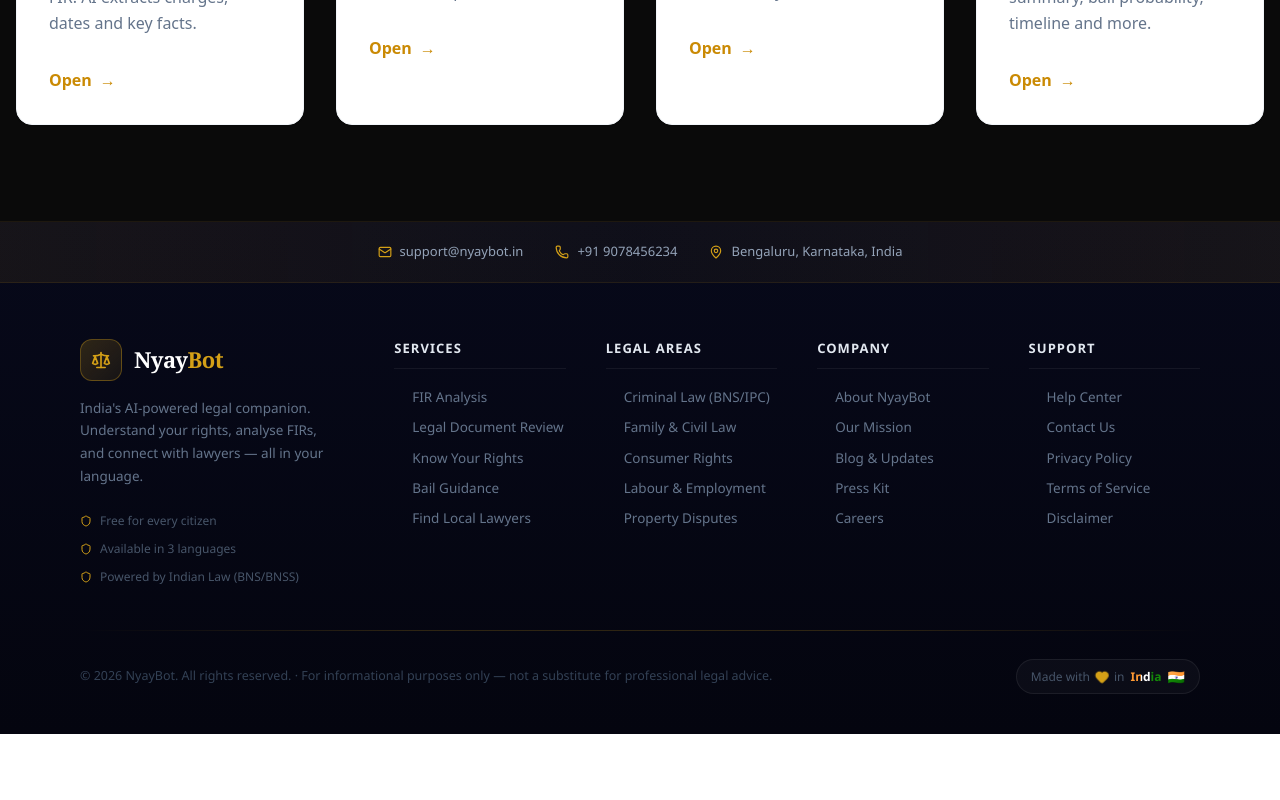
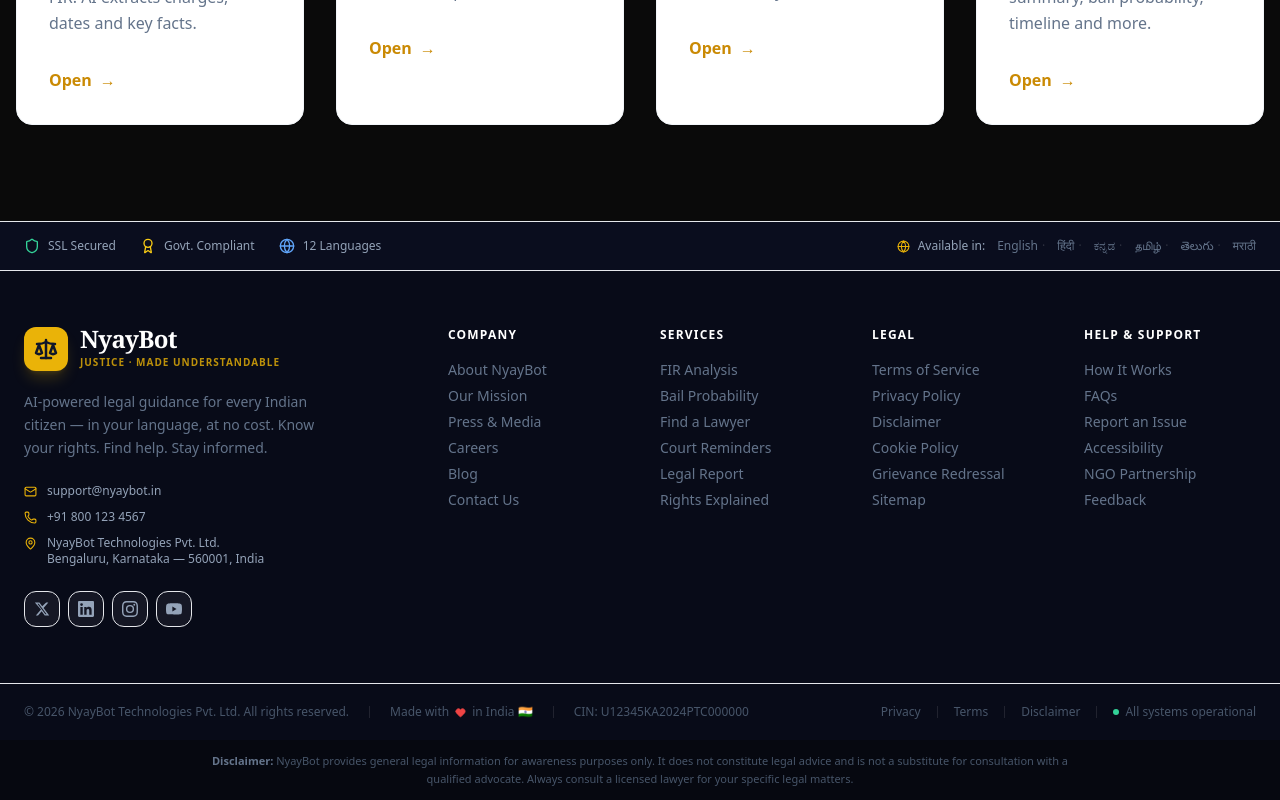
Before and after one commit to AbhishekBRajpurohit/nyaybot-frontend, a React (Vite) app: page / in a window 1280 px wide. Shown: the part 1601-2401 px from the top of the page. Before the commit the page ends 2335 px from the top, so only its background shows below. Built offline with nearby package versions, Linux system fonts and the light colour scheme; no server answers.

Commit message:
updated files

```diff
--- a/src/components/Footer.jsx
+++ b/src/components/Footer.jsx
@@ -1,237 +1,174 @@
 import React from "react";
-import { Scale, Mail, Phone, MapPin, ExternalLink, Heart, Shield, ChevronRight } from "lucide-react";
+import { Scale, Mail, Phone, MapPin, Heart, ExternalLink, Shield, Award, Globe } from "lucide-react";
+import { t } from "../i18n";
 
-// Replace `t(lang, key)` with your own i18n import if needed
-const t = (lang, key) => key;
-
-export default function Footer({ lang = "en" }) {
-  const year = new Date().getFullYear();
-
-  const sections = [
-    {
-      title: "Services",
-      links: [
-        { label: "FIR Analysis", href: "#" },
-        { label: "Legal Document Review", href: "#" },
-        { label: "Know Your Rights", href: "#" },
-        { label: "Bail Guidance", href: "#" },
-        { label: "Find Local Lawyers", href: "#" },
-      ],
-    },
-    {
-      title: "Legal Areas",
-      links: [
-        { label: "Criminal Law (BNS/IPC)", href: "#" },
-        { label: "Family & Civil Law", href: "#" },
-        { label: "Consumer Rights", href: "#" },
-        { label: "Labour & Employment", href: "#" },
-        { label: "Property Disputes", href: "#" },
-      ],
-    },
-    {
+const FOOTER_LINKS = {
+  company: {
     title: "Company",
     links: [
       { label: "About NyayBot", href: "#" },
       { label: "Our Mission", href: "#" },
-        { label: "Blog & Updates", href: "#" },
-        { label: "Press Kit", href: "#" },
+      { label: "Press & Media", href: "#" },
       { label: "Careers", href: "#" },
+      { label: "Blog", href: "#" },
+      { label: "Contact Us", href: "#" },
     ],
   },
+  services: {
+    title: "Services",
+    links: [
+      { label: "FIR Analysis", href: "#" },
+      { label: "Bail Probability", href: "#" },
+      { label: "Find a Lawyer", href: "#" },
+      { label: "Court Reminders", href: "#" },
+      { label: "Legal Report", href: "#" },
+      { label: "Rights Explained", href: "#" },
+    ],
+  },
+  legal: {
+    title: "Legal",
+    links: [
+      { label: "Terms of Service", href: "#" },
+      { label: "Privacy Policy", href: "#" },
+      { label: "Disclaimer", href: "#" },
+      { label: "Cookie Policy", href: "#" },
+      { label: "Grievance Redressal", href: "#" },
+      { label: "Sitemap", href: "#" },
+    ],
+  },
+  support: {
+    title: "Help & Support",
+    links: [
+      { label: "How It Works", href: "#" },
+      { label: "FAQs", href: "#" },
+      { label: "Report an Issue", href: "#" },
+      { label: "Accessibility", href: "#" },
+      { label: "NGO Partnership", href: "#" },
+      { label: "Feedback", href: "#" },
+    ],
+  },
+};
+
+const BADGES = [
+  { icon: <Shield size={16} className="text-emerald-400" />, label: "SSL Secured" },
+  { icon: <Award size={16} className="text-yellow-400" />, label: "Govt. Compliant" },
+  { icon: <Globe size={16} className="text-blue-400" />, label: "12 Languages" },
+];
+
+const SOCIALS = [
   {
-      title: "Support",
-      links: [
-        { label: "Help Center", href: "#" },
-        { label: "Contact Us", href: "#" },
-        { label: "Privacy Policy", href: "#" },
-        { label: "Terms of Service", href: "#" },
-        { label: "Disclaimer", href: "#" },
-      ],
+    href: "#", label: "Twitter",
+    icon: <svg width="16" height="16" viewBox="0 0 24 24" fill="currentColor"><path d="M18.244 2.25h3.308l-7.227 8.26 8.502 11.24H16.17l-4.714-6.231-5.401 6.231H2.744l7.736-8.849L1.254 2.25H8.08l4.253 5.622 5.911-5.622zm-1.161 17.52h1.833L7.084 4.126H5.117z"/></svg>
+  },
+  {
+    href: "#", label: "LinkedIn",
+    icon: <svg width="16" height="16" viewBox="0 0 24 24" fill="currentColor"><path d="M20.447 20.452h-3.554v-5.569c0-1.328-.027-3.037-1.852-3.037-1.853 0-2.136 1.445-2.136 2.939v5.667H9.351V9h3.414v1.561h.046c.477-.9 1.637-1.85 3.37-1.85 3.601 0 4.267 2.37 4.267 5.455v6.286zM5.337 7.433a2.062 2.062 0 01-2.063-2.065 2.064 2.064 0 112.063 2.065zm1.782 13.019H3.555V9h3.564v11.452zM22.225 0H1.771C.792 0 0 .774 0 1.729v20.542C0 23.227.792 24 1.771 24h20.451C23.2 24 24 23.227 24 22.271V1.729C24 .774 23.2 0 22.222 0h.003z"/></svg>
+  },
+  {
+    href: "#", label: "Instagram",
+    icon: <svg width="16" height="16" viewBox="0 0 24 24" fill="currentColor"><path d="M12 2.163c3.204 0 3.584.012 4.85.07 3.252.148 4.771 1.691 4.919 4.919.058 1.265.069 1.645.069 4.849 0 3.205-.012 3.584-.069 4.849-.149 3.225-1.664 4.771-4.919 4.919-1.266.058-1.644.07-4.85.07-3.204 0-3.584-.012-4.849-.07-3.26-.149-4.771-1.699-4.919-4.92-.058-1.265-.07-1.644-.07-4.849 0-3.204.013-3.583.07-4.849.149-3.227 1.664-4.771 4.919-4.919 1.266-.057 1.645-.069 4.849-.069zM12 0C8.741 0 8.333.014 7.053.072 2.695.272.273 2.69.073 7.052.014 8.333 0 8.741 0 12c0 3.259.014 3.668.072 4.948.2 4.358 2.618 6.78 6.98 6.98C8.333 23.986 8.741 24 12 24c3.259 0 3.668-.014 4.948-.072 4.354-.2 6.782-2.618 6.979-6.98.059-1.28.073-1.689.073-4.948 0-3.259-.014-3.667-.072-4.947-.196-4.354-2.617-6.78-6.979-6.98C15.668.014 15.259 0 12 0zm0 5.838a6.162 6.162 0 100 12.324 6.162 6.162 0 000-12.324zM12 16a4 4 0 110-8 4 4 0 010 8zm6.406-11.845a1.44 1.44 0 100 2.881 1.44 1.44 0 000-2.881z"/></svg>
+  },
+  {
+    href: "#", label: "YouTube",
+    icon: <svg width="16" height="16" viewBox="0 0 24 24" fill="currentColor"><path d="M23.498 6.186a3.016 3.016 0 00-2.122-2.136C19.505 3.545 12 3.545 12 3.545s-7.505 0-9.377.505A3.017 3.017 0 00.502 6.186C0 8.07 0 12 0 12s0 3.93.502 5.814a3.016 3.016 0 002.122 2.136c1.871.505 9.376.505 9.376.505s7.505 0 9.377-.505a3.015 3.015 0 002.122-2.136C24 15.93 24 12 24 12s0-3.93-.502-5.814zM9.545 15.568V8.432L15.818 12l-6.273 3.568z"/></svg>
   },
 ];
 
+const LANGUAGES = ["English", "हिंदी", "ಕನ್ನಡ", "தமிழ்", "తెలుగు", "मराठी"];
+
+export default function Footer({ lang = "en" }) {
   return (
-    <footer
-      style={{
-        background: "linear-gradient(180deg, #07091a 0%, #04050f 100%)",
-        borderTop: "1px solid rgba(212,160,23,0.12)",
-        fontFamily: "'DM Sans', 'Segoe UI', sans-serif",
-      }}
-    >
-      {/* Top strip */}
-      <div
-        style={{
-          background: "linear-gradient(90deg, rgba(212,160,23,0.08) 0%, rgba(212,160,23,0.04) 50%, rgba(212,160,23,0.08) 100%)",
-          borderBottom: "1px solid rgba(212,160,23,0.1)",
-          padding: "20px 40px",
-          display: "flex",
-          flexWrap: "wrap",
-          alignItems: "center",
-          justifyContent: "center",
-          gap: "32px",
-        }}
-      >
-        {[
-          { icon: <Mail size={14} />, label: "support@nyaybot.in" },
-          { icon: <Phone size={14} />, label: "+91 9078456234" },
-          { icon: <MapPin size={14} />, label: "Bengaluru, Karnataka, India" },
-        ].map(({ icon, label }) => (
-          <span
-            key={label}
-            style={{
-              display: "flex",
-              alignItems: "center",
-              gap: "8px",
-              color: "#94a3b8",
-              fontSize: "13px",
-              fontWeight: 500,
-            }}
-          >
-            <span style={{ color: "#d4a017" }}>{icon}</span>
-            {label}
+    <footer className="bg-[#080b18] border-t border-white/8 text-slate-400 text-sm">
+
+      {/* ── Top band: trust badges ── */}
+      <div className="border-b border-white/6 bg-[#0a0d1e]">
+        <div className="max-w-7xl mx-auto px-6 py-4 flex flex-wrap items-center justify-between gap-4">
+          <div className="flex items-center gap-6 flex-wrap">
+            {BADGES.map((b, i) => (
+              <div key={i} className="flex items-center gap-2 text-xs font-medium text-slate-400">
+                {b.icon}
+                <span>{b.label}</span>
+              </div>
+            ))}
+          </div>
+          <div className="flex items-center gap-2 text-xs text-slate-500">
+            <Globe size={13} className="text-yellow-500" />
+            <span className="font-medium text-slate-400 mr-1">Available in:</span>
+            {LANGUAGES.map((l, i) => (
+              <span key={i} className="hover:text-yellow-400 cursor-pointer transition-colors">
+                {l}{i < LANGUAGES.length - 1 && <span className="mx-1 text-white/15">·</span>}
               </span>
             ))}
           </div>
-
-      {/* Main grid */}
-      <div
-        style={{
-          maxWidth: "1200px",
-          margin: "0 auto",
-          padding: "56px 40px 40px",
-        }}
-      >
-        <div
-          style={{
-            display: "grid",
-            gridTemplateColumns: "1.6fr 1fr 1fr 1fr 1fr",
-            gap: "40px",
-            alignItems: "start",
-          }}
-        >
-          {/* Brand column */}
-          <div>
-            {/* Logo */}
-            <div style={{ display: "flex", alignItems: "center", gap: "12px", marginBottom: "16px" }}>
-              <div
-                style={{
-                  width: "42px",
-                  height: "42px",
-                  borderRadius: "12px",
-                  background: "linear-gradient(135deg, rgba(212,160,23,0.2) 0%, rgba(212,160,23,0.08) 100%)",
-                  border: "1px solid rgba(212,160,23,0.35)",
-                  display: "flex",
-                  alignItems: "center",
-                  justifyContent: "center",
-                }}
-              >
-                <Scale size={20} color="#d4a017" />
         </div>
-              <span
-                style={{
-                  fontSize: "22px",
-                  fontWeight: 800,
-                  color: "#fff",
-                  fontFamily: "'Georgia', serif",
-                  letterSpacing: "-0.5px",
-                }}
-              >
-                Nyay<span style={{ color: "#d4a017" }}>Bot</span>
-              </span>
       </div>
 
-            <p
-              style={{
-                color: "#64748b",
-                fontSize: "13.5px",
-                lineHeight: "1.7",
-                marginBottom: "24px",
-                maxWidth: "260px",
-              }}
-            >
-              India's AI-powered legal companion. Understand your rights, analyse FIRs, and connect with lawyers — all in your language.
+      {/* ── Main footer grid ── */}
+      <div className="max-w-7xl mx-auto px-6 py-14 grid grid-cols-1 md:grid-cols-2 lg:grid-cols-6 gap-10">
+
+        {/* Brand column — spans 2 cols */}
+        <div className="lg:col-span-2">
+          {/* Logo */}
+          <div className="flex items-center gap-3 mb-5">
+            <div className="w-11 h-11 bg-yellow-500 rounded-xl flex items-center justify-center shadow-lg shadow-yellow-500/20 shrink-0">
+              <Scale size={24} strokeWidth={2.5} className="text-slate-900" />
+            </div>
+            <div>
+              <span className="text-2xl font-serif font-bold text-white tracking-tight leading-none block">NyayBot</span>
+              <span className="text-[10px] text-yellow-500/80 font-bold tracking-widest uppercase leading-none">Justice · Made Understandable</span>
+            </div>
+          </div>
+
+          <p className="text-slate-500 text-sm leading-relaxed mb-6 max-w-xs">
+            AI-powered legal guidance for every Indian citizen — in your language, at no cost. Know your rights. Find help. Stay informed.
           </p>
 
-            {/* Trust badges */}
-            <div style={{ display: "flex", flexDirection: "column", gap: "10px" }}>
-              {[
-                "Free for every citizen",
-                "Available in 3 languages",
-                "Powered by Indian Law (BNS/BNSS)",
-              ].map((badge) => (
-                <span
-                  key={badge}
-                  style={{
-                    display: "flex",
-                    alignItems: "center",
-                    gap: "8px",
-                    color: "#475569",
-                    fontSize: "12px",
-                    fontWeight: 500,
-                  }}
+          {/* Contact info */}
+          <div className="space-y-2.5 mb-6">
+            <div className="flex items-center gap-2.5 text-xs">
+              <Mail size={13} className="text-yellow-500 shrink-0" />
+              <a href="mailto:support@nyaybot.in" className="hover:text-yellow-400 transition-colors">support@nyaybot.in</a>
+            </div>
+            <div className="flex items-center gap-2.5 text-xs">
+              <Phone size={13} className="text-yellow-500 shrink-0" />
+              <a href="tel:+918001234567" className="hover:text-yellow-400 transition-colors">+91 800 123 4567</a>
+            </div>
+            <div className="flex items-start gap-2.5 text-xs">
+              <MapPin size={13} className="text-yellow-500 shrink-0 mt-0.5" />
+              <span>NyayBot Technologies Pvt. Ltd.<br />Bengaluru, Karnataka — 560001, India</span>
+            </div>
+          </div>
+
+          {/* Socials */}
+          <div className="flex items-center gap-2">
+            {SOCIALS.map((s, i) => (
+              <a
+                key={i}
+                href={s.href}
+                aria-label={s.label}
+                className="w-9 h-9 rounded-xl bg-white/5 border border-white/8 flex items-center justify-center text-slate-400 hover:text-yellow-400 hover:border-yellow-500/30 hover:bg-yellow-500/8 transition-all"
               >
-                  <Shield size={12} color="#d4a017" />
-                  {badge}
-                </span>
+                {s.icon}
+              </a>
             ))}
           </div>
         </div>
 
         {/* Link columns */}
-          {sections.map((section) => (
-            <div key={section.title}>
-              <p
-                style={{
-                  color: "#e2e8f0",
-                  fontSize: "13px",
-                  fontWeight: 700,
-                  letterSpacing: "0.08em",
-                  textTransform: "uppercase",
-                  marginBottom: "18px",
-                  paddingBottom: "10px",
-                  borderBottom: "1px solid rgba(255,255,255,0.06)",
-                }}
-              >
-                {section.title}
-              </p>
-              <ul style={{ listStyle: "none", margin: 0, padding: 0, display: "flex", flexDirection: "column", gap: "10px" }}>
-                {section.links.map((link) => (
-                  <li key={link.label}>
+        {Object.values(FOOTER_LINKS).map((col, i) => (
+          <div key={i} className="lg:col-span-1">
+            <h4 className="text-white font-bold text-xs uppercase tracking-widest mb-5">{col.title}</h4>
+            <ul className="space-y-3">
+              {col.links.map((link, j) => (
+                <li key={j}>
                   <a
                     href={link.href}
-                      style={{
-                        color: "#64748b",
-                        fontSize: "13.5px",
-                        textDecoration: "none",
-                        display: "flex",
-                        alignItems: "center",
-                        gap: "6px",
-                        transition: "color 0.15s",
-                        fontWeight: 400,
-                      }}
-                      onMouseEnter={(e) => {
-                        e.currentTarget.style.color = "#d4a017";
-                        e.currentTarget.querySelector(".arrow").style.opacity = "1";
-                        e.currentTarget.querySelector(".arrow").style.transform = "translateX(3px)";
-                      }}
-                      onMouseLeave={(e) => {
-                        e.currentTarget.style.color = "#64748b";
-                        e.currentTarget.querySelector(".arrow").style.opacity = "0";
-                        e.currentTarget.querySelector(".arrow").style.transform = "translateX(0px)";
-                      }}
+                    className="text-slate-500 hover:text-yellow-400 transition-colors text-sm leading-none flex items-center gap-1 group"
                   >
-                      <span
-                        className="arrow"
-                        style={{
-                          opacity: 0,
-                          transition: "all 0.15s",
-                          display: "inline-flex",
-                          color: "#d4a017",
-                        }}
-                      >
-                        <ChevronRight size={12} />
-                      </span>
                     {link.label}
+                    {link.href !== "#" && (
+                      <ExternalLink size={10} className="opacity-0 group-hover:opacity-60 transition-opacity" />
+                    )}
                   </a>
                 </li>
               ))}
@@ -240,77 +177,42 @@
         ))}
       </div>
 
-        {/* Divider */}
-        <div
-          style={{
-            height: "1px",
-            background: "linear-gradient(90deg, transparent, rgba(212,160,23,0.2) 30%, rgba(212,160,23,0.2) 70%, transparent)",
-            margin: "44px 0 28px",
-          }}
-        />
+      {/* ── Divider ── */}
+      <div className="border-t border-white/6" />
 
-        {/* Bottom bar */}
-        <div
-          style={{
-            display: "flex",
-            flexWrap: "wrap",
-            alignItems: "center",
-            justifyContent: "space-between",
-            gap: "16px",
-          }}
-        >
-          <p style={{ color: "#334155", fontSize: "12.5px", margin: 0, fontWeight: 400 }}>
-            © {year} NyayBot. All rights reserved. · For informational purposes only — not a substitute for professional legal advice.
-          </p>
+      {/* ── Bottom bar ── */}
+      <div className="max-w-7xl mx-auto px-6 py-5 flex flex-col sm:flex-row items-center justify-between gap-4">
 
-          {/* Made with love in India */}
-          <div
-            style={{
-              display: "flex",
-              alignItems: "center",
-              gap: "6px",
-              padding: "6px 14px",
-              borderRadius: "999px",
-              background: "rgba(255,255,255,0.03)",
-              border: "1px solid rgba(255,255,255,0.07)",
-            }}
-          >
-            <span style={{ color: "#475569", fontSize: "12px", fontWeight: 500 }}>Made with</span>
-            <Heart
-              size={12}
-              fill="#d4a017"
-              color="#d4a017"
-              style={{ animation: "heartbeat 1.4s ease-in-out infinite" }}
-            />
-            <span style={{ color: "#475569", fontSize: "12px", fontWeight: 500 }}>in</span>
-            {/* Indian flag colours text */}
-            <span
-              style={{
-                fontSize: "12px",
-                fontWeight: 700,
-                background: "linear-gradient(90deg, #FF9933 0%, #FF9933 33%, #ffffff 33%, #ffffff 66%, #138808 66%)",
-                WebkitBackgroundClip: "text",
-                WebkitTextFillColor: "transparent",
-                backgroundClip: "text",
-              }}
-            >
-              India
+        <div className="flex items-center flex-wrap gap-x-5 gap-y-2 text-xs text-slate-600">
+          <span>© {new Date().getFullYear()} NyayBot Technologies Pvt. Ltd. All rights reserved.</span>
+          <span className="hidden sm:block w-px h-3 bg-white/10" />
+          <span className="flex items-center gap-1">
+            Made with <Heart size={11} className="text-red-500 fill-red-500 mx-0.5" /> in India 🇮🇳
           </span>
-            <span style={{ fontSize: "14px" }}>🇮🇳</span>
+          <span className="hidden sm:block w-px h-3 bg-white/10" />
+          <span>CIN: U12345KA2024PTC000000</span>
         </div>
+
+        <div className="flex items-center gap-4 text-xs text-slate-600">
+          <a href="#" className="hover:text-slate-400 transition-colors">Privacy</a>
+          <span className="w-px h-3 bg-white/10" />
+          <a href="#" className="hover:text-slate-400 transition-colors">Terms</a>
+          <span className="w-px h-3 bg-white/10" />
+          <a href="#" className="hover:text-slate-400 transition-colors">Disclaimer</a>
+          <span className="w-px h-3 bg-white/10" />
+          <span className="flex items-center gap-1.5">
+            <span className="w-1.5 h-1.5 rounded-full bg-emerald-400 animate-pulse" />
+            All systems operational
+          </span>
         </div>
       </div>
 
-      {/* Heartbeat animation */}
-      <style>{`
-        @keyframes heartbeat {
-          0%, 100% { transform: scale(1); }
-          14% { transform: scale(1.25); }
-          28% { transform: scale(1); }
-          42% { transform: scale(1.18); }
-          56% { transform: scale(1); }
-        }
-      `}</style>
+      {/* ── Disclaimer strip ── */}
+      <div className="bg-[#060810] px-6 py-3 text-center">
+        <p className="text-slate-600 text-[11px] max-w-4xl mx-auto leading-relaxed">
+          <span className="font-semibold text-slate-500">Disclaimer:</span> NyayBot provides general legal information for awareness purposes only. It does not constitute legal advice and is not a substitute for consultation with a qualified advocate. Always consult a licensed lawyer for your specific legal matters.
+        </p>
+      </div>
     </footer>
   );
 }
```
Also changed, not shown: src/components/CTA.jsx (+4 -3 lines). Lines whose indentation alone changed are shown as unchanged.
